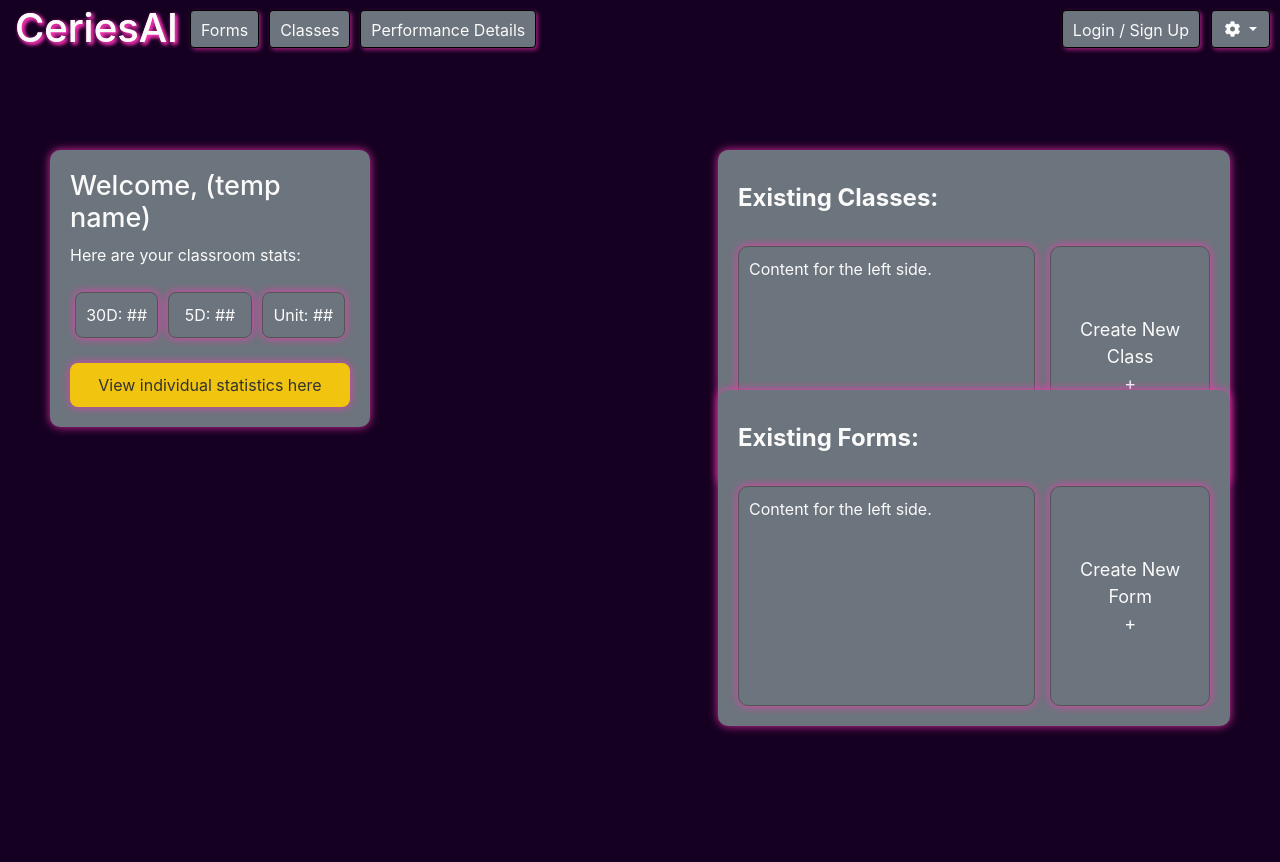
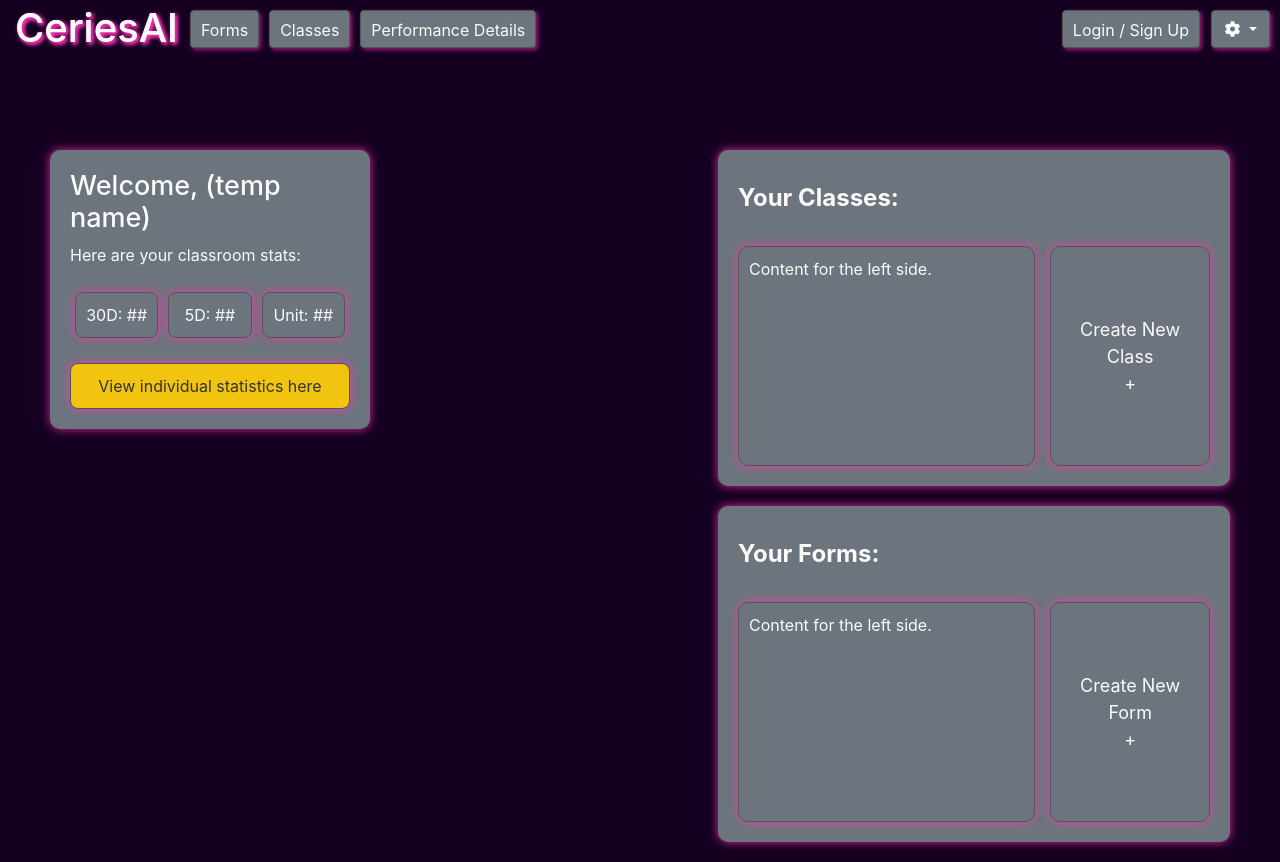
Before and after one commit to StevenGorlicki/CeresWeb, a Django app: page / in a window 1280 px wide. Before the commit the page ends 733 px from the top, so only its background shows below. Run offline with Django 4.2, Linux system fonts and the light colour scheme; some libraries are stand-ins or nearby versions.

Commit message:
V 1.6.1 Fixed Alignment, small shadow bug inside forms

```diff
--- a/website/static/color_style.css
+++ b/website/static/color_style.css
@@ -115,7 +115,7 @@ input:checked + .slider:before {
     position: absolute;
     top: 10px;
     right: 10px;
-    border: 1px solid black !important;
+    border: 1px solid #555 !important;
     border-radius: 4px !important;
     z-index: 999; /* Ensure the settings icon appears above other elements */
 }
@@ -214,7 +214,7 @@ body {
     line-height: 38px; /* Center text vertically */
     background: #6c757d;
     color: #FAFAFA;
-    border: 1px solid black;
+    border: 1px solid #555;
     border-radius: 4px; /* half of the height to get circular edges */
     cursor: pointer;
     transition: 0.4s;
@@ -329,7 +329,7 @@ body {
     text-align: center;
     background-color: #f1c40f;
     color: #333;
-    border: none;
+    border: 1px solid #555;
     border-radius: 8px;
     cursor: pointer;
     text-decoration: none;
@@ -406,7 +406,7 @@ body {
     line-height: 38px;
     background: #6c757d;
     color: #FAFAFA;
-    border: 1px solid black;
+    border: 1px solid #555;
     border-radius: 4px;
     cursor: pointer;
     transition: 0.4s;
@@ -438,7 +438,6 @@ body {
     position: absolute;
     top: 150px;
     right: 50px; /* position the box to the right */
-    width: 40%;  /* or specify a fixed width if you prefer, like 300px */
     padding: 20px;
     background-color: #6c757d; /* Dark background for visibility */
     color: #FAFAFA;
@@ -452,7 +451,6 @@ body {
     position: absolute;
     top: 150px;
     right: 50px; /* position the box to the right */
-    width: 40%;  /* or specify a fixed width if you prefer, like 300px */
     padding: 20px;
     background-color: #FAFAFA;
     color: #150021;
@@ -546,7 +544,6 @@ body {
     position: absolute;
     top: 390px; /* Adjusted this to account for the height of the first form and the 10px gap */
     right: 50px;
-    width: 40%;
     padding: 20px;
     background-color: #6c757d;
     color: #FAFAFA;
@@ -560,7 +557,6 @@ body {
     position: absolute;
     top: 390px; /* Adjusted this to account for the height of the first form and the 10px gap */
     right: 50px;
-    width: 40%;
     padding: 20px;
     background-color: #FAFAFA;
     color: #150021;
@@ -621,3 +617,24 @@ body {
 .dark-mode .forms-list-right:hover, .light-mode .forms-list-right:hover {
     background-color: #d1a00f;
 }
+
+
+
+.list-container {
+    position: absolute;
+    top: 150px;
+    right: 50px;
+    width: 40%; /* This was the width you set for your class-list. You can adjust it if needed. */
+}
+
+.class-list, .forms-list {
+    width: 100%; /* Makes them occupy the full width of the container */
+    margin-bottom: 20px; /* Adds some space between the class-list and forms-list */
+}
+
+.dark-mode .class-list, .light-mode .class-list,
+.dark-mode .forms-list, .light-mode .forms-list {
+    position: static; /* Removes the absolute positioning. */
+    top: auto;
+    right: auto;
+}
--- a/website/templates/index.html
+++ b/website/templates/index.html
@@ -53,9 +53,9 @@
             </div>
             <a href="#" class="clickable-box">View individual statistics here</a>
         </div>
-
+        <div class="list-container">
             <div class="class-list">
-            <div class="class-list-header">Existing Classes:</div>
+                <div class="class-list-header">Your Classes:</div>
                 <div class="class-list-content">
                     <div class="class-list-left">
                         Content for the left side.
@@ -65,12 +65,13 @@
             </div>
 
             <div class="forms-list">
-            <div class="forms-list-header">Existing Forms:</div>
+                <div class="forms-list-header">Your Forms:</div>
                 <div class="forms-list-content">
                     <div class="forms-list-left">
                         Content for the left side.
                     </div>
                     <button class="forms-list-right">Create New Form<br>+</button>
+                </div>
             </div>
         </div>
     </div>
```
Lines whose indentation alone changed are shown as unchanged.
